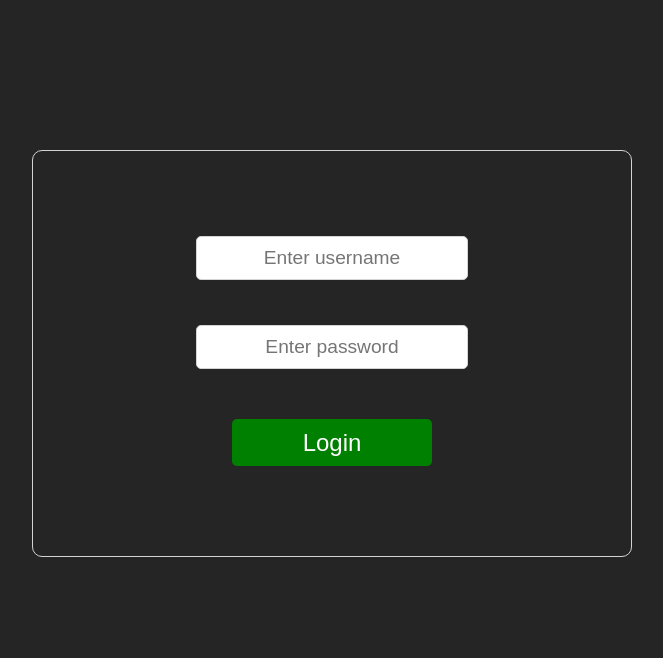
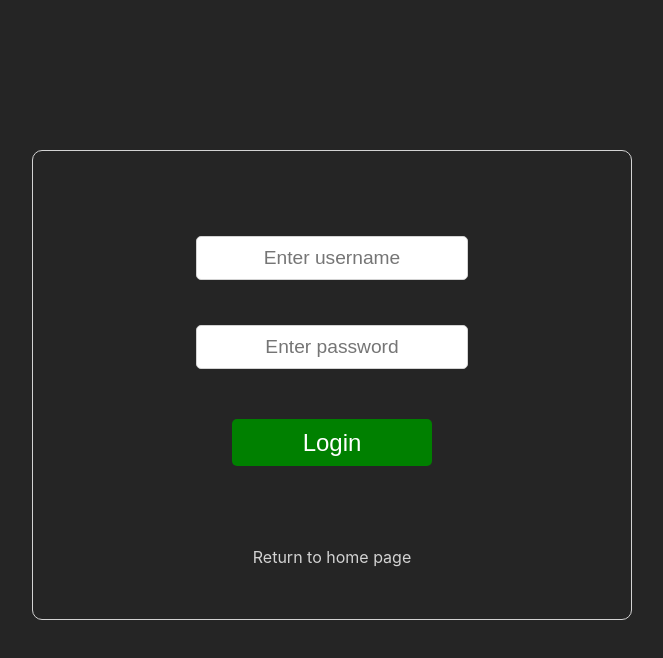
Before and after one commit to jrgrantham/james-grantham, a React (Create React App) app: page /login in a window 1280 px wide. Shown: the top 658 px of the page, without its empty margins (308-971 px from the left). Built offline with nearby package versions, Linux system fonts and the light colour scheme.

Commit message:
Link to home page on login

```diff
--- a/src/data/history.js
+++ b/src/data/history.js
@@ -3,7 +3,7 @@ export const history = [
     title: "Lambda School",
     introduction: "Training to be a Full Stack Web-Developer.",
     contents: [
-      "The Oil industry is an interesting and sometimes exciting place to work, with opportunities to work all over the world (although my children saw to it that I didn't take advantage of this). Throughout my career, it provided me with a range of different roles and responsibilities and I was fortunate enough to see and experience a variety of engineering processes",
+      "The Oil industry is an interesting and often exciting place to work, with opportunities to work all over the world (although my children saw to it that I didn't take advantage of this). Throughout my career, it provided me with a range of different roles and responsibilities and I was fortunate enough to see and experience a variety of engineering processes.",
       "One of my responsibilities was to manage and oversee a project to convert our Client's monthly powerpoint presentation into a dynamic website with live data, available in real time.",
       "To ensure the project delivered exactly what we were expecting, I became involved in the coding and set-up of the site. This prevented re-writing code and sped the process up significantly, delivering a well presented product that contained all the data our client was hoping for.",
       "The logical and technical challenges faced during the development were at times challenging, but the reward of completing the work was particularly satisfying. It was time adopt some new challenges and turn my hand to web-development."
--- a/src/views/Login.jsx
+++ b/src/views/Login.jsx
@@ -1,4 +1,5 @@
 import React from "react";
+import { Link } from "react-router-dom";
 import { Formik } from "formik";
 import axios from "axios";
 import styled from "styled-components";
@@ -76,6 +77,8 @@ export default function LoginForm(props) {
               Login
             </button>
 
+            <Link style={{color: 'lightgrey'}}>Return to home page</Link>
+
             {/* <ToastContainer
               position="top-center"
               autoClose={2000}
@@ -133,7 +136,7 @@ const StyledForm = styled.form`
   }
 
   button {
-    margin: 40px;
+    margin: 40px 40px 80px 40px;
     background-color: green;
     color: white;
     border: none;
```
